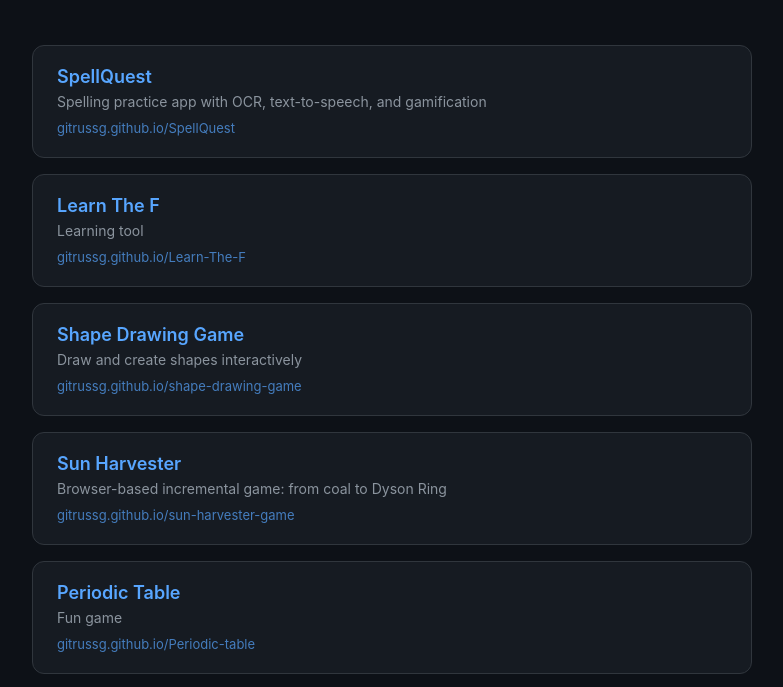
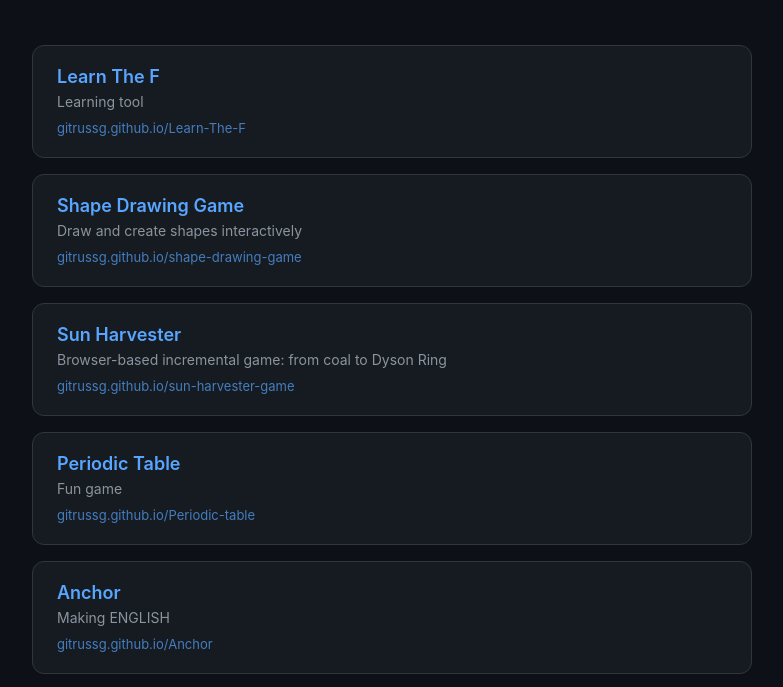
Before and after one commit to GitRusSG/GitRusSG.github.io, a plain HTML site: page home/index.html in a window 1280 px wide. Shown: the part 110-797 px from the top of the page, without its empty margins (248-1031 px from the left). Drawn offline with Linux system fonts and the light colour scheme.

Commit message:
Remove SpellQuest from homepage

```diff
--- a/home/index.html
+++ b/home/index.html
@@ -102,12 +102,6 @@
         </header>
 
         <div class="projects">
-            <a class="project-card" href="https://gitrussg.github.io/SpellQuest/">
-                <h2>SpellQuest</h2>
-                <p>Spelling practice app with OCR, text-to-speech, and gamification</p>
-                <span class="link">gitrussg.github.io/SpellQuest</span>
-            </a>
-
             <a class="project-card" href="https://gitrussg.github.io/Learn-The-F/">
                 <h2>Learn The F</h2>
                 <p>Learning tool</p>
```
